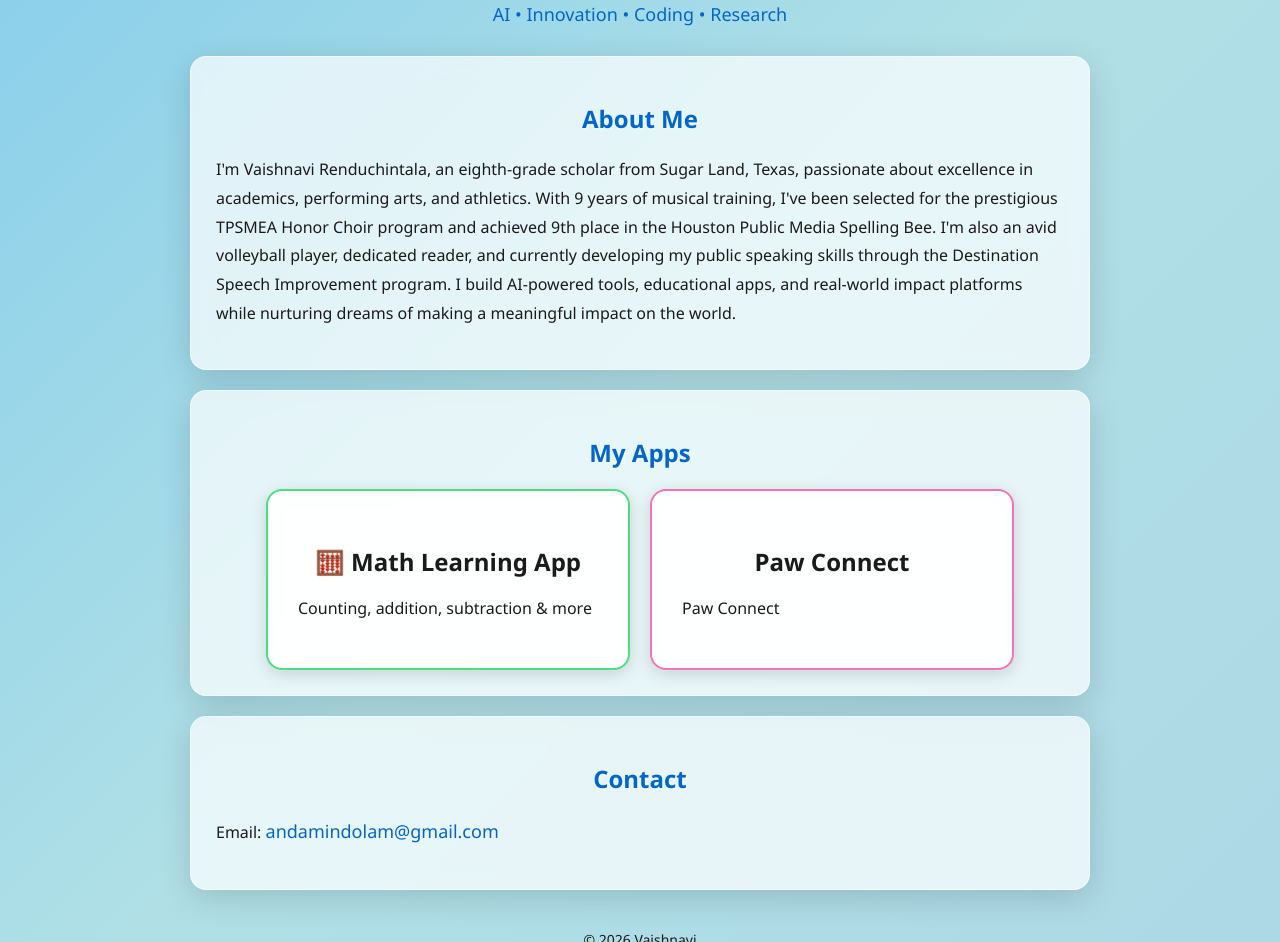
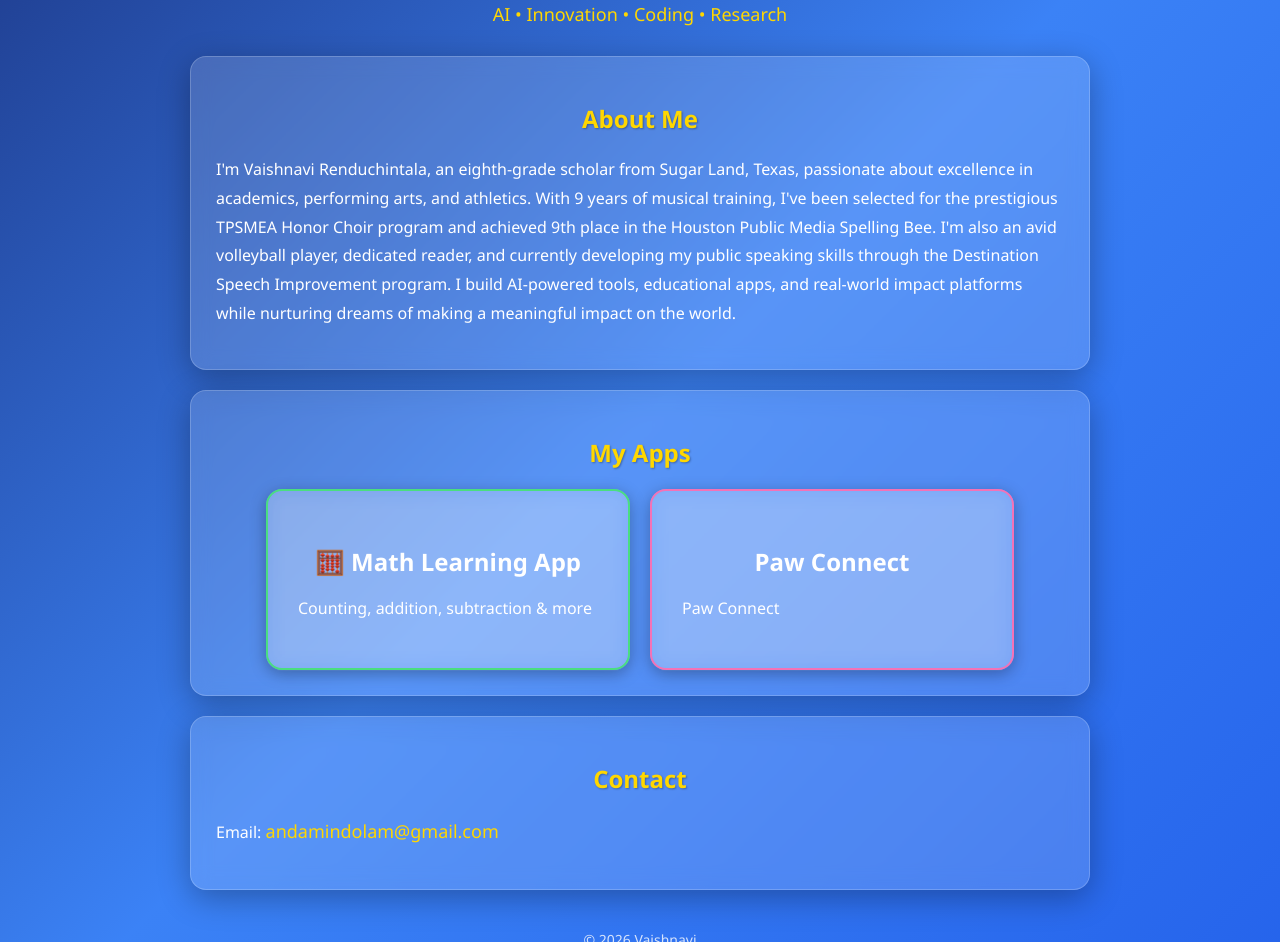
Before and after one commit to vrasish/vrasish.github.io, a plain HTML site: page index.html in a window 1280 px wide. Shown: the part 141-1083 px from the top of the page. Drawn offline with Linux system fonts and the light colour scheme.

Commit message:
Darken background color to deeper blue tones

```diff
--- a/index.html
+++ b/index.html
@@ -9,8 +9,8 @@
 body {
     margin: 0;
     font-family: 'Segoe UI', Tahoma, Geneva, Verdana, sans-serif;
-    background: linear-gradient(135deg, #87CEEB 0%, #B0E0E6 50%, #ADD8E6 100%);
-    color: #1a1a1a;
+    background: linear-gradient(135deg, #1e3a8a 0%, #3b82f6 50%, #2563eb 100%);
+    color: white;
     text-align: center;
     min-height: 100vh;
 }
@@ -23,37 +23,37 @@ body {
 
 h1 {
     font-size: 42px;
-    text-shadow: 1px 1px 2px rgba(255,255,255,0.5);
+    text-shadow: 2px 2px 4px rgba(0,0,0,0.3);
     margin-bottom: 10px;
-    color: #1a1a1a;
+    color: white;
 }
 
 h2 {
-    color: #0066cc;
-    text-shadow: 1px 1px 2px rgba(255,255,255,0.5);
+    color: #ffd700;
+    text-shadow: 1px 1px 2px rgba(0,0,0,0.3);
 }
 
 .subtitle {
-    color: #0066cc;
+    color: #ffd700;
     margin-bottom: 30px;
     font-size: 18px;
     font-weight: 500;
 }
 
 .section {
-    background: rgba(255,255,255,0.7);
+    background: rgba(255,255,255,0.15);
     backdrop-filter: blur(10px);
     padding: 25px;
     border-radius: 16px;
     margin: 20px 0;
-    box-shadow: 0 8px 32px rgba(0,0,0,0.15);
-    border: 1px solid rgba(255,255,255,0.5);
+    box-shadow: 0 8px 32px rgba(0,0,0,0.3);
+    border: 1px solid rgba(255,255,255,0.2);
 }
 
 .section p {
     line-height: 1.8;
     text-align: left;
-    color: #1a1a1a;
+    color: white;
 }
 
 .apps {
@@ -68,13 +68,13 @@ h2 {
     width: 300px;
     padding: 30px;
     border-radius: 16px;
-    background: rgba(255,255,255,0.8);
+    background: rgba(255,255,255,0.2);
     backdrop-filter: blur(10px);
     text-decoration: none;
-    color: #1a1a1a;
+    color: white;
     transition: 0.3s;
-    box-shadow: 0 4px 16px rgba(0,0,0,0.15);
-    border: 2px solid rgba(0,102,204,0.3);
+    box-shadow: 0 4px 16px rgba(0,0,0,0.3);
+    border: 2px solid rgba(255,255,255,0.3);
 }
 
 .app-card h3 {
@@ -88,9 +88,9 @@ h2 {
 
 .app-card:hover {
     transform: translateY(-8px) scale(1.02);
-    background: rgba(255,255,255,0.95);
-    box-shadow: 0 8px 24px rgba(0,0,0,0.25);
-    border-color: rgba(0,102,204,0.5);
+    background: rgba(255,255,255,0.3);
+    box-shadow: 0 8px 24px rgba(0,0,0,0.4);
+    border-color: rgba(255,255,255,0.5);
 }
 
 .math { border: 2px solid #4ade80; }
@@ -98,7 +98,7 @@ h2 {
 .paw { border: 2px solid #f472b6; }
 
 .contact-email {
-    color: #0066cc;
+    color: #ffd700;
     font-size: 18px;
     font-weight: 500;
     text-decoration: none;
@@ -106,13 +106,14 @@ h2 {
 }
 
 .contact-email:hover {
-    color: #004499;
+    color: #fff;
+    text-shadow: 0 0 10px rgba(255,215,0,0.5);
     text-decoration: underline;
 }
 
 footer {
     margin-top: 40px;
-    color: #1a1a1a;
+    color: rgba(255,255,255,0.8);
     font-size: 14px;
 }
 </style>
```
